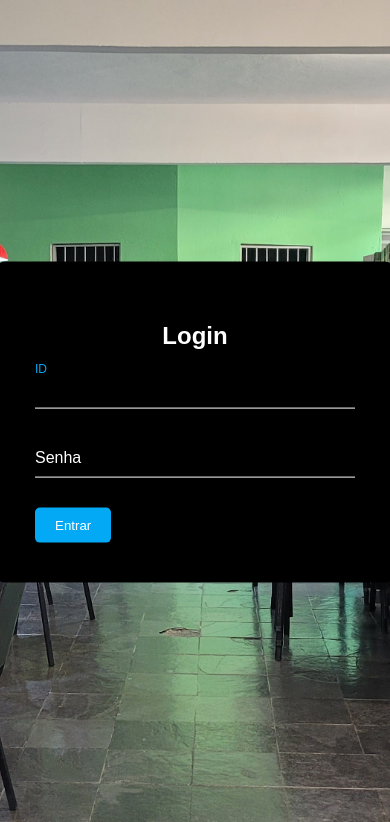
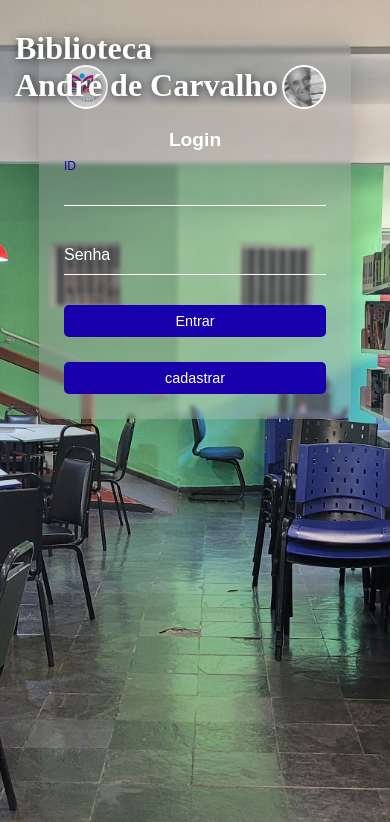
Before and after one commit to SamuelaAraujo/Desafiojoel, a PHP site: page / in a window 390 px wide. Shown: the top 822 px of the page. Run offline with PHP 8.4, Linux system fonts and the light colour scheme.

Commit message:
dia 02/09

```diff
--- a/login/index.html
+++ b/login/index.html
@@ -7,7 +7,12 @@
     <title>Document</title>
 </head>
 <body>
+    <span class="site-title">Biblioteca <br>André de Carvalho</span>
     <div class="box">
+        <div class="photo-row">
+    <img src="fotos/IMG-20250513-WA0005-removebg-preview.png" alt="Foto escola" class="circle-photo">
+    <img src="fotos/IMG-20250818-WA0003.jpg" alt="Foto autor" class="circle-photo">
+</div>
 <h2>Login</h2>
 <form action="">
     <div class="inputBox">
@@ -19,7 +24,10 @@
         <label for="">Senha</label>
     </div>
     <input type="submit" value="Entrar">
+    <a class="CA" href="#" class="cadastrar">cadastrar</a>
 </form>
+
     </div>
+
 </body>
 </html>
--- a/login/style.css
+++ b/login/style.css
@@ -19,10 +19,12 @@ html, body {
     transform: translate(-50%, -50%);
     width: 400px;
     padding: 40px;
-    background-color: black;
+    background-color: rgba(158, 158, 158, 0.4); /* fundo semi-transparente */
     box-sizing: border-box;
-    box-shadow: black;
     border-radius: 10px;
+    backdrop-filter: blur(2px); /* desfoque no fundo */
+    -webkit-backdrop-filter: blur(8px); /* suporte para Safari */
+    box-shadow: 0 4px 32px rgba(0,0,0,0.2);
 }
 
 .box h2 {
@@ -35,7 +37,7 @@ html, body {
 .box .inputBox {
     position: relative;
 }
-.box .inputBox input {
+.box .inputBox input{
     width: 100%;
     padding: 10px 0;
     font-size: 16px;
@@ -63,16 +65,113 @@ html, body {
 .box .inputBox input:valid ~ label{
   top: -18px;
   left: 0;
-  color: #03a9f4;
+  color: #1800AD;
   font-size: 12px;
 }
 
 .box input[type="submit"] {
-    background-color: transparent;
+    width: 100%;
+    background-color: #1800AD;
+    color: #ffffff;
     border: none;
     outline: none;
-    color: #ffffff;
-    background-color: #03a9f4;
     padding: 10px 20px;
     border-radius: 5px;
+    font-size: 1em;
+    cursor: pointer;
+    margin-bottom: 10px;
 }
+
+.CA {
+    display: block;
+    margin-top: 15px;
+    text-align: center;
+    background-color: #1800AD;
+    color: #fff;
+    padding: 10px 20px;
+    border-radius: 5px;
+    text-decoration: none;
+    font-size: 1em;
+}
+
+.photo-row {
+    display: flex;
+    justify-content: space-between;
+    align-items: center;
+    margin-bottom: 20px;
+}
+
+.circle-photo {
+    width: 60px;
+    height: 60px;
+    border-radius: 50%;
+    object-fit: cover;
+    border: 2px solid #fff;
+    background: #ccc;
+}
+
+
+.site-title {
+    position: fixed;
+    left: 30px;
+    top: 50%;
+    transform: translateY(-50%);
+    font-size: 3.5em; /* aumentado */
+    color: #fff;
+    font-weight: bold;
+    text-shadow: 1px 1px 8px #333;
+    z-index: 2000;
+    font-family: Golden Varsity;
+}
+
+
+
+
+/* Responsividade para telas menores */
+@media (max-width: 600px) {
+    .box {
+        position: static;
+        transform: none;
+        width: 95vw;
+        max-width: 350px;
+        padding: 15px;
+        margin: 40px auto;
+    }
+    .site-title {
+        font-size: 1.5em;
+        left: 10px;
+        top: 20px;
+        transform: none;
+        position: absolute;
+    }
+    .circle-photo {
+        width: 40px;
+        height: 40px;
+    }
+    .box h2 {
+        font-size: 1.2em;
+    }
+    .box input[type="submit"],
+    .CA {
+        font-size: 0.9em;
+        padding: 8px 10px;
+    }
+}
+
+/* Responsividade para tablets */
+@media (max-width: 900px) {
+    .box {
+        width: 80vw;
+        max-width: 500px;
+        padding: 25px;
+    }
+    .site-title {
+        font-size: 2em;
+        left: 15px;
+        top: 30px;
+        transform: none;
+        position: absolute;
+    }
+}
+
+/* ...existing code... */
--- a/parte dede/stayle2.css
+++ b/parte dede/stayle2.css
@@ -8,10 +8,10 @@ body {
 .menu {
     width: 100%;
     background: #1800AD;
-    position: fixed;
+    position: fixed; /* Menu fixo no topo */
     top: 0;
     left: 0;
-    z-index: 1000;
+    z-index: 1000;/* Menu fixo no topo */
 }
 
 .menu ul {
```
Also changed, not shown: login/fotos/IMG-20250513-WA0005-removebg-preview.png (added).
